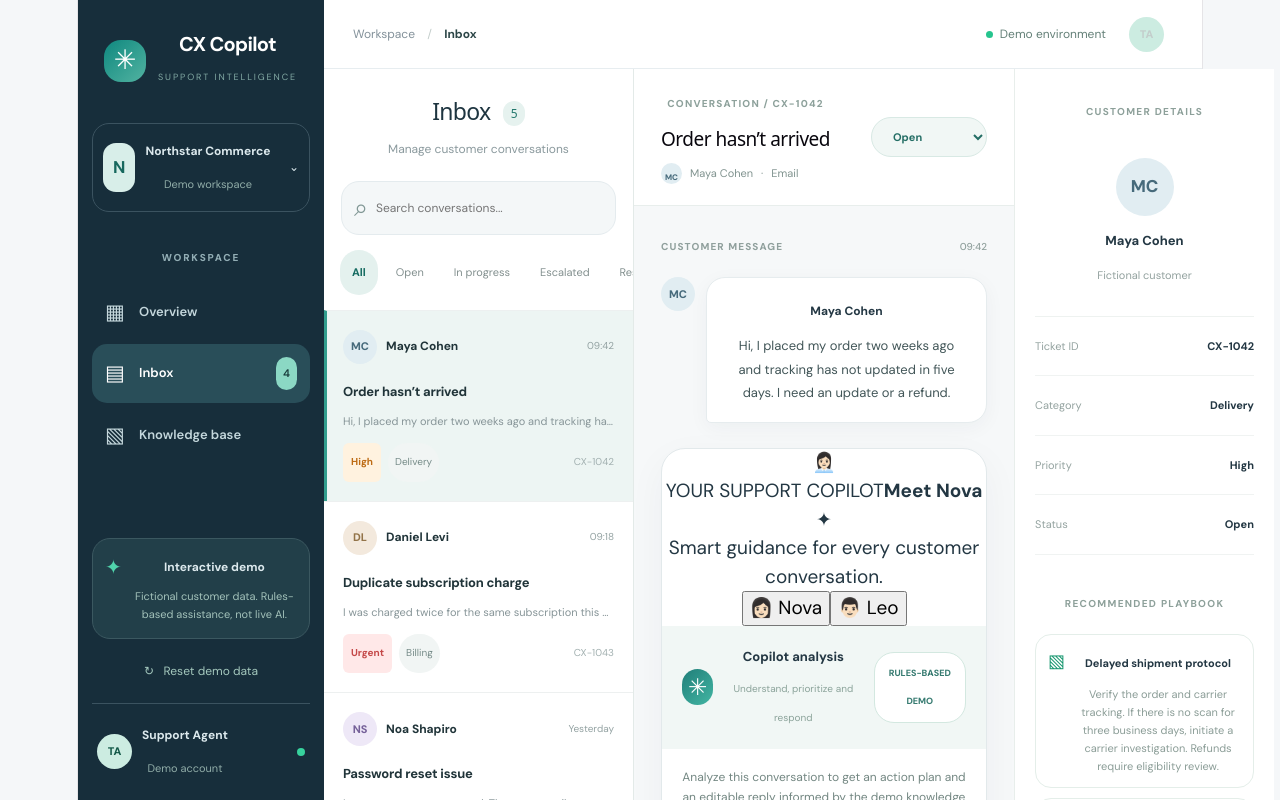
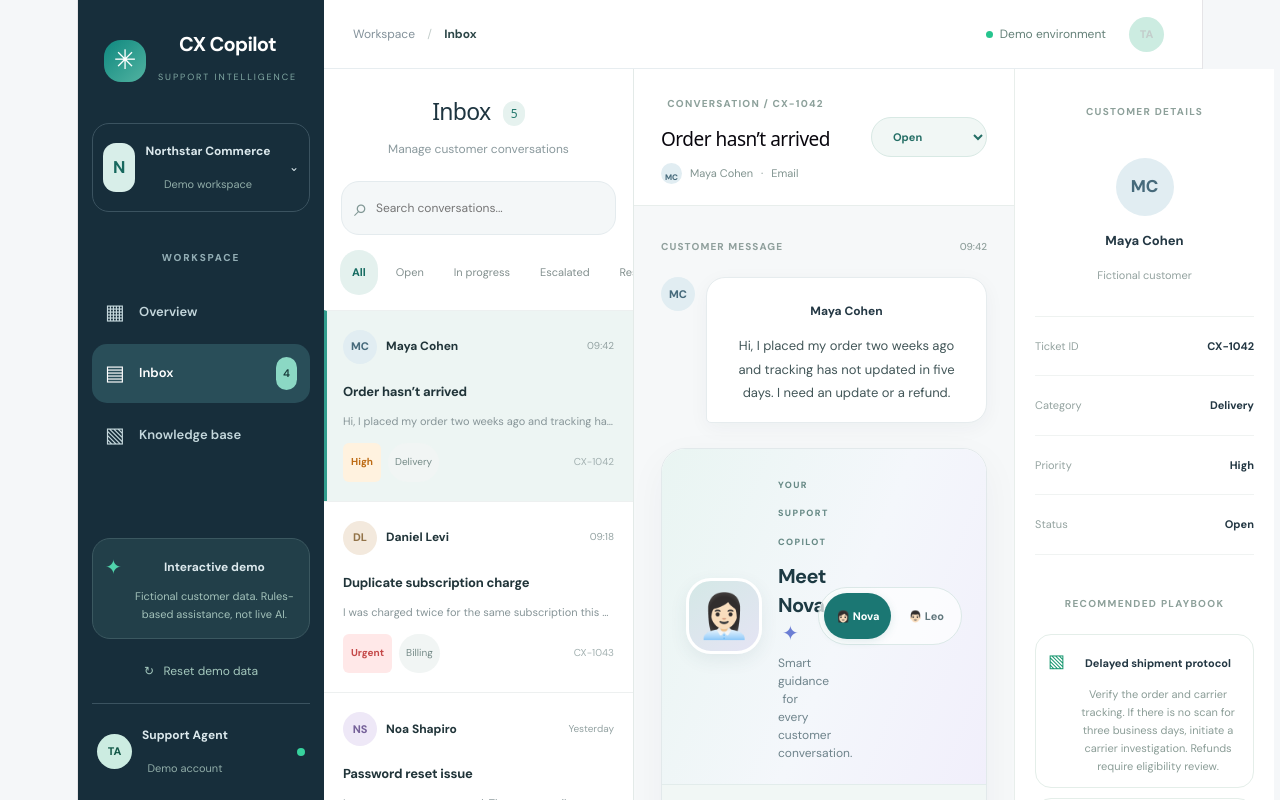
Before and after one commit to tamtam888/CX-Agent-Assist, a React (Vite) app: page / in a window 1280 px wide. Shown: the top 800 px of the page. Built offline with nearby package versions, Linux system fonts and the light colour scheme.

Commit message:
style: introduce elegant dual copilot persona selector

```diff
--- a/src/App.css
+++ b/src/App.css
@@ -64,3 +64,19 @@ button:focus-visible,input:focus-visible,textarea:focus-visible,select:focus-vis
  .cx-notes{padding:16px;margin:16px 0}
  .cx-page{padding:22px 15px}
 }
+
+
+/* Copilot identity and persona selector */
+.cx-persona-banner{display:flex;align-items:center;gap:16px;padding:22px 24px;background:linear-gradient(112deg,#e9f5f2 0%,#f4f7fb 55%,#f1effb 100%);border-bottom:1px solid #e2eceb}
+.cx-persona-portrait{width:76px;height:76px;flex-shrink:0;display:grid;place-items:center;font-size:43px;background:linear-gradient(145deg,#d4e8e6,#e5e4f4);border:3px solid #fff;border-radius:25px;box-shadow:0 6px 18px #2c566015}
+.cx-persona-intro{flex:1;min-width:0}
+.cx-persona-kicker{display:block;color:#668985;font-size:9px;font-weight:800;letter-spacing:1.4px;margin-bottom:6px}
+.cx-persona-intro strong{display:block;color:#1d3a43;font-size:20px;letter-spacing:-.6px}
+.cx-persona-intro strong span{color:#6b7ed4}
+.cx-persona-intro p{font-size:12px;line-height:1.5;color:#6e838b;margin:6px 0 0}
+.cx-persona-switch{display:flex;gap:5px;padding:5px;background:#ffffffb8;border:1px solid #dce9e8;border-radius:999px;flex-shrink:0}
+.cx-persona-switch button{border:0;background:transparent;border-radius:999px;padding:9px 12px;color:#60767c;font-size:11px;font-weight:700;white-space:nowrap}
+.cx-persona-switch button.selected{background:#1b7773;color:white;box-shadow:0 2px 8px #1b777322}
+.cx-persona-switch button:focus-visible{outline:2px solid #2b9086;outline-offset:2px}
+@media(max-width:850px){.cx-persona-banner{flex-wrap:wrap;padding:18px}.cx-persona-switch{margin-left:auto}}
+@media(max-width:590px){.cx-persona-banner{gap:12px;padding:15px}.cx-persona-portrait{width:58px;height:58px;font-size:33px;border-radius:19px}.cx-persona-intro strong{font-size:17px}.cx-persona-intro p{font-size:11px}.cx-persona-switch{width:100%;justify-content:center;margin-left:0}.cx-persona-switch button{flex:1;padding:9px 8px}}
```
